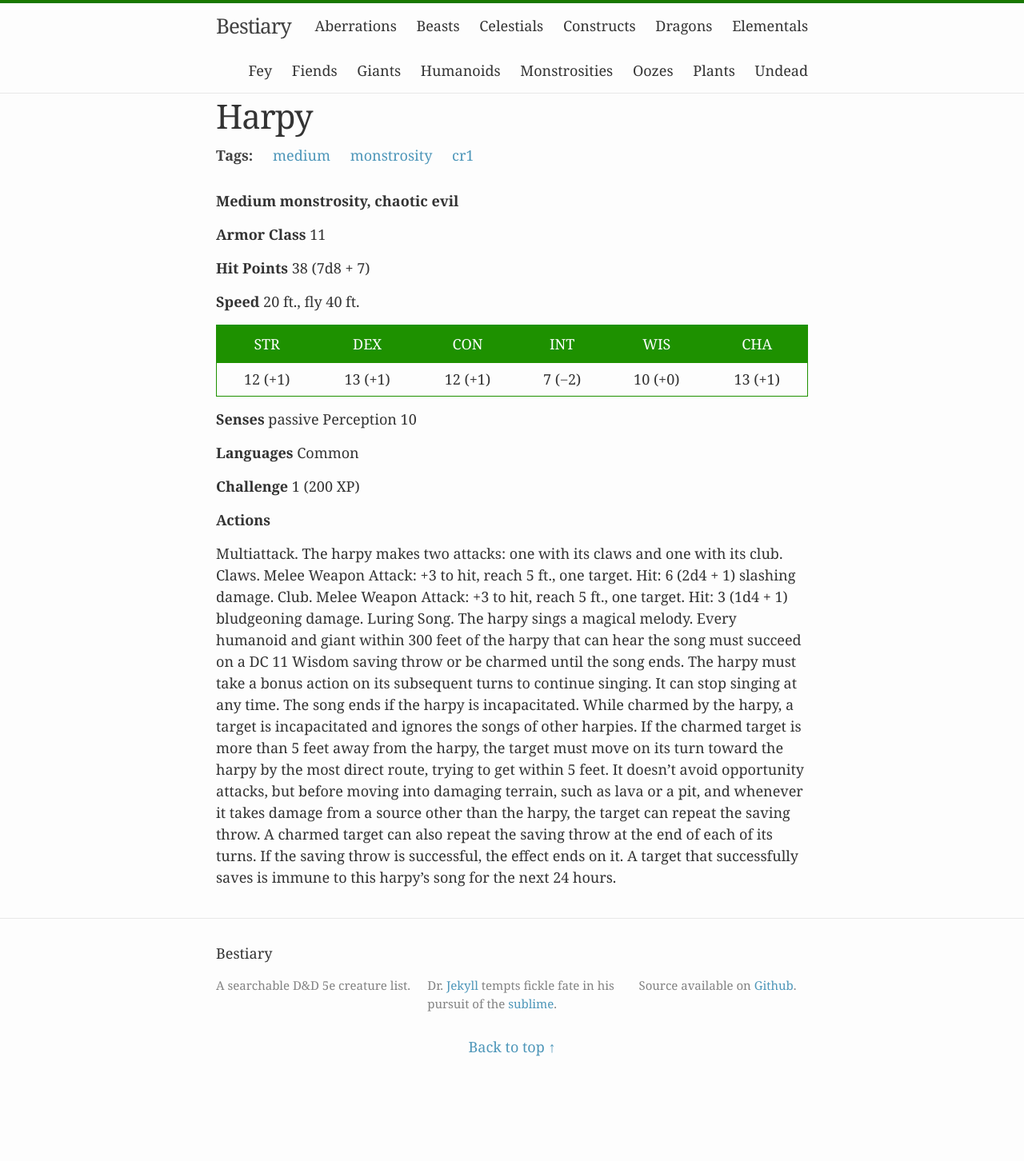
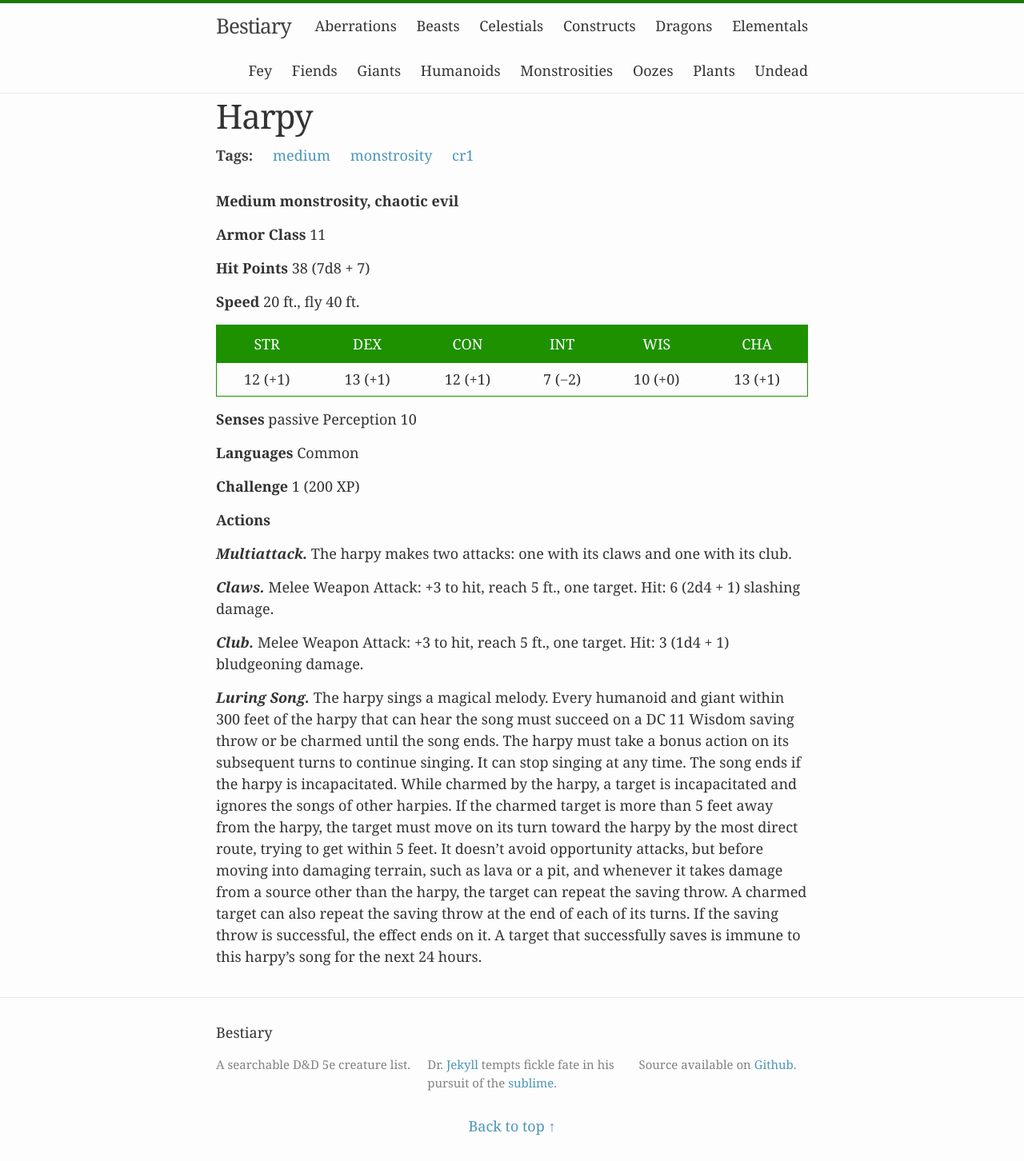
Before and after one commit to beaurancourt/bestiary, a Jekyll site: the page built from _posts/2016-02-29-harpy.markdown, in a window 1280 px wide. Shown: the whole page at 80% size. Built offline with Jekyll 4.4.1, drawn with Linux system fonts in a browser that asks for light colours; before the commit the page ends 1353 px from its top, so only the background shows below that.

```diff
--- a/_posts/2016-02-29-harpy.markdown
+++ b/_posts/2016-02-29-harpy.markdown
@@ -25,4 +25,10 @@ tags: [medium, monstrosity, cr1]
 
 **Actions**
 
-Multiattack. The harpy makes two attacks: one with its claws and one with its club. Claws. Melee Weapon Attack: +3 to hit, reach 5 ft., one target. Hit: 6 (2d4 + 1) slashing damage. Club. Melee Weapon Attack: +3 to hit, reach 5 ft., one target. Hit: 3 (1d4 + 1) bludgeoning damage. Luring Song. The harpy sings a magical melody. Every humanoid and giant within 300 feet of the harpy that can hear the song must succeed on a DC 11 Wisdom saving throw or be charmed until the song ends. The harpy must take a bonus action on its subsequent turns to continue singing. It can stop singing at any time. The song ends if the harpy is incapacitated. While charmed by the harpy, a target is incapacitated and ignores the songs of other harpies. If the charmed target is more than 5 feet away from the harpy, the target must move on its turn toward the harpy by the most direct route, trying to get within 5 feet. It doesn’t avoid opportunity attacks, but before moving into damaging terrain, such as lava or a pit, and whenever it takes damage from a source other than the harpy, the target can repeat the saving throw. A charmed target can also repeat the saving throw at the end of each of its turns. If the saving throw is successful, the effect ends on it. A target that successfully saves is immune to this harpy’s song for the next 24 hours.
+***Multiattack.*** The harpy makes two attacks: one with its claws and one with its club.
+
+***Claws.*** Melee Weapon Attack: +3 to hit, reach 5 ft., one target. Hit: 6 (2d4 + 1) slashing damage.
+
+***Club.*** Melee Weapon Attack: +3 to hit, reach 5 ft., one target. Hit: 3 (1d4 + 1) bludgeoning damage.
+
+***Luring Song.*** The harpy sings a magical melody. Every humanoid and giant within 300 feet of the harpy that can hear the song must succeed on a DC 11 Wisdom saving throw or be charmed until the song ends. The harpy must take a bonus action on its subsequent turns to continue singing. It can stop singing at any time. The song ends if the harpy is incapacitated. While charmed by the harpy, a target is incapacitated and ignores the songs of other harpies. If the charmed target is more than 5 feet away from the harpy, the target must move on its turn toward the harpy by the most direct route, trying to get within 5 feet. It doesn’t avoid opportunity attacks, but before moving into damaging terrain, such as lava or a pit, and whenever it takes damage from a source other than the harpy, the target can repeat the saving throw. A charmed target can also repeat the saving throw at the end of each of its turns. If the saving throw is successful, the effect ends on it. A target that successfully saves is immune to this harpy’s song for the next 24 hours.
```
